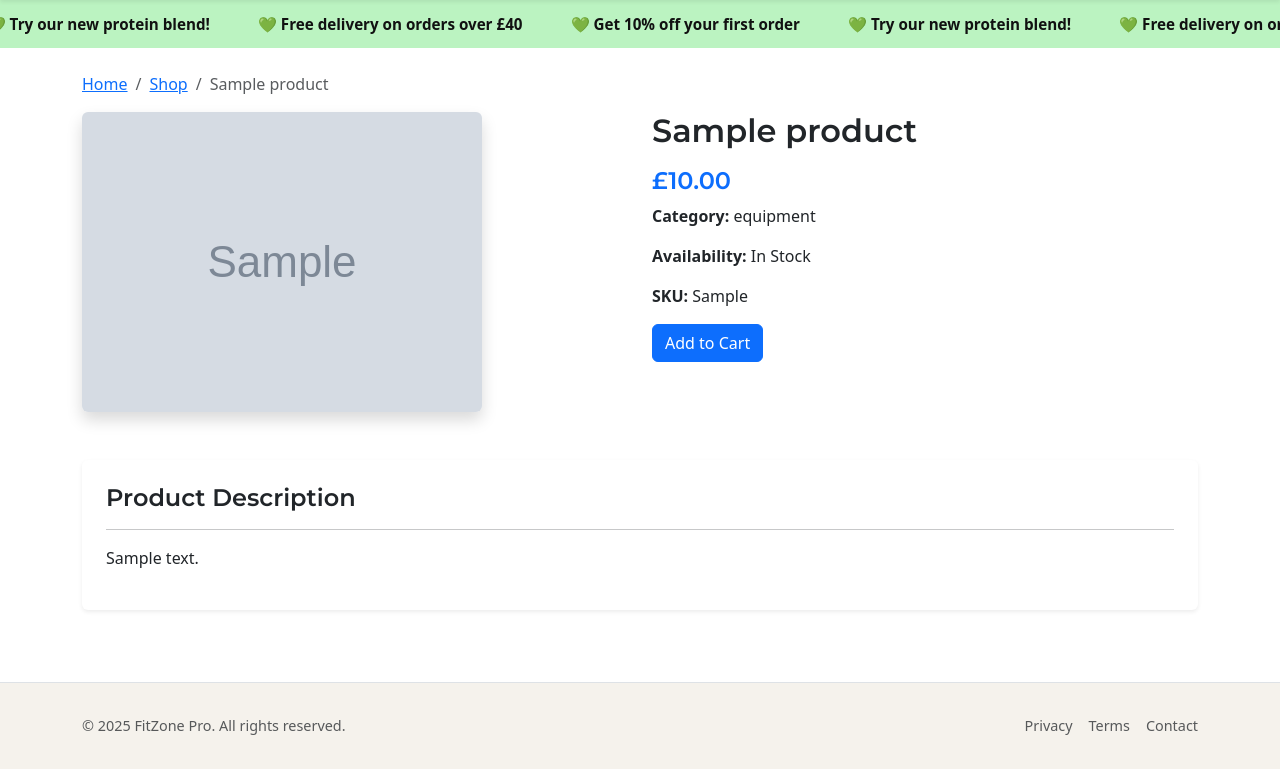
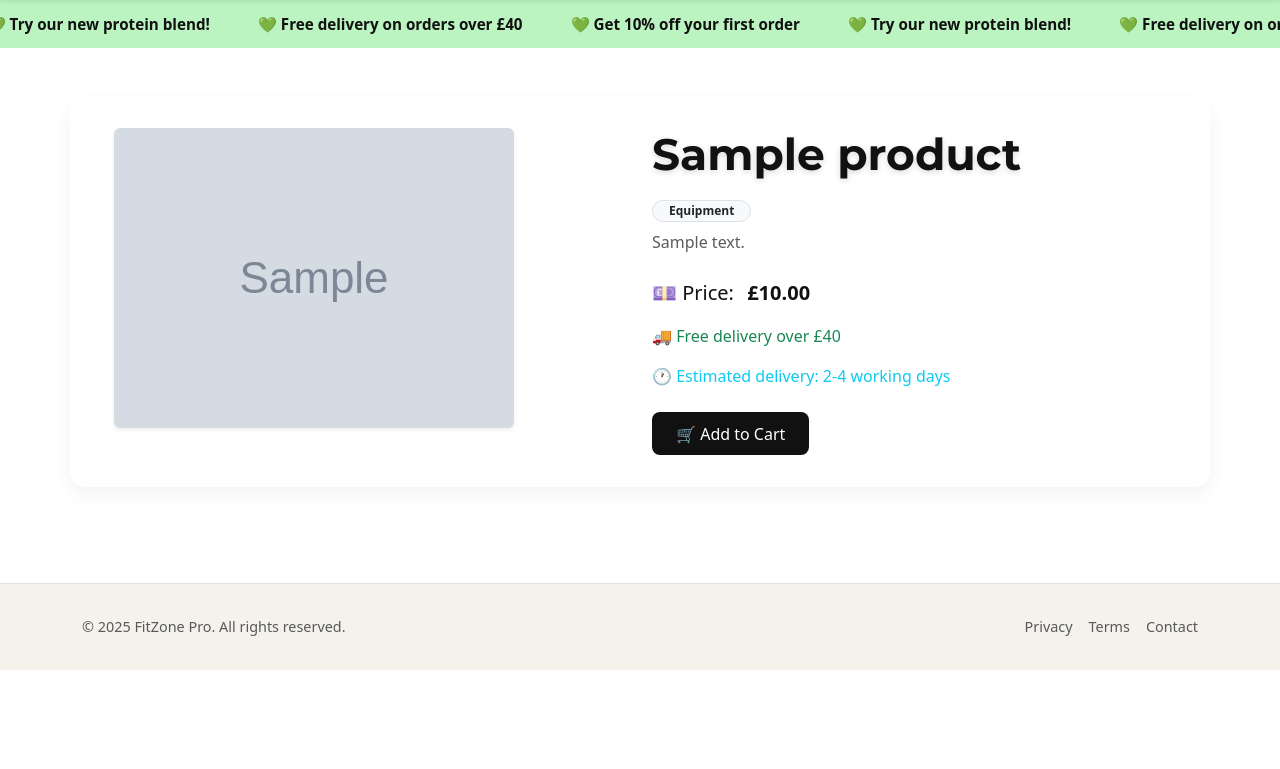
Before and after one commit to Danut89/Milestone-Project-4, a Django app: page /shop/1/ in a window 1280 px wide. Shown: the part 79-848 px from the top of the page. After the commit the page ends 749 px from the top, so only its background shows below. Run offline with Django 5.2, Linux system fonts and the light colour scheme; tables that the repository leaves empty hold one stand-in row (values such as "Sample post"); grey boxes marked "Sample" are stand-in pictures.

Commit message:
Enhance product detail page layout, add styling, and improve UX elements

```diff
--- a/shop/templates/shop/product_detail.html
+++ b/shop/templates/shop/product_detail.html
@@ -4,84 +4,42 @@
 {% block title %}{{ product.name }}{% endblock %}
 
 {% block content %}
-<div class="container py-4">
-  <!-- 🔙 Breadcrumb -->
-  <nav aria-label="breadcrumb">
-    <ol class="breadcrumb">
-      <li class="breadcrumb-item"><a href="{% url 'home' %}">Home</a></li>
-      <li class="breadcrumb-item"><a href="{% url 'all_products' %}">Shop</a></li>
-      <li class="breadcrumb-item active" aria-current="page">{{ product.name }}</li>
-    </ol>
-  </nav>
+<section class="container py-5">
+  <div class="row justify-content-center align-items-start product-detail-card">
 
-  <!-- 🛍 Product Info -->
-  <div class="row align-items-start mb-5">
+    <!-- 🖼 Product Image -->
+    <div class="col-md-6 mb-4 mb-md-0">
+      <figure>
+        <img src="{{ product.image.url }}" alt="{{ product.name }}" class="img-fluid rounded shadow-sm">
+        <figcaption class="visually-hidden">{{ product.name }}</figcaption>
+      </figure>
+    </div>
+
+    <!-- 📦 Product Info -->
     <div class="col-md-6">
-      {% if product.image %}
-        <img src="{{ product.image.url }}" class="img-fluid rounded shadow" alt="{{ product.name }}">
-      {% endif %}
-    </div>
-    <div class="col-md-6">
-      <h2 class="mb-3">{{ product.name }}</h2>
-      <p class="text-muted">{{ product.short_description }}</p>
+      <header class="mb-4">
+        <h1 class="hero-title">{{ product.name }}</h1>
+        <p class="badge bg-light text-dark px-3 py-1 border rounded-pill mb-2">
+          {{ product.category|title }}
+        </p>
+        <p class="text-muted">{{ product.description }}</p>
+      </header>
 
-      <h4 class="text-primary">£{{ product.price }}</h4>
-      <p><strong>Category:</strong> {{ product.category }}</p>
-      <p><strong>Availability:</strong> In Stock</p>
-      <p><strong>SKU:</strong> {{ product.sku }}</p>
+      <div class="product-meta mb-3">
+        <p class="shop-price fs-5">
+          <span class="me-2">💷 Price:</span>
+          <strong>£{{ product.price }}</strong>
+        </p>
+        <p class="text-success">🚚 Free delivery over £40</p>
+        <p class="text-info">🕐 Estimated delivery: 2-4 working days</p>
+      </div>
 
-      <!--  Add to cart button -->
-      <form method="post" action="{% url 'add_to_cart' product.id %}">
+      <!-- 🛒 Add to Cart Form -->
+      <form action="{% url 'add_to_cart' product.id %}" method="post" class="mt-4">
         {% csrf_token %}
-        <button type="submit" class="btn btn-primary">
-          <i class="bi bi-cart-plus"></i> Add to Cart
-        </button>
+        <button type="submit" class="shop-btn">🛒 Add to Cart</button>
       </form>
-
-
-      {% if user.is_staff %}
-      <!--  Admin Controls -->
-      <div class="mt-3">
-        <a href="{% url 'edit_product' product.id %}" class="btn btn-sm btn-warning me-2">Edit</a>
-
-        <!-- 🗑️ Delete Button (triggers modal) -->
-        <button class="btn btn-danger" data-bs-toggle="modal" data-bs-target="#deleteModal">
-          Delete
-        </button>
-      </div>
-      {% endif %}
     </div>
   </div>
-
-  <!-- 📄 Full Description -->
-  <div class="bg-white p-4 rounded shadow-sm">
-    <h4>Product Description</h4>
-    <hr>
-    <p>{{ product.description|linebreaks }}</p>
-  </div>
-</div>
-
-<!-- 🧼 Delete Confirmation Modal -->
-<div class="modal fade" id="deleteModal" tabindex="-1" aria-labelledby="deleteModalLabel" aria-hidden="true">
-  <div class="modal-dialog">
-    <div class="modal-content shadow">
-      <div class="modal-header">
-        <h5 class="modal-title" id="deleteModalLabel">Confirm Delete</h5>
-        <button type="button" class="btn-close" data-bs-dismiss="modal" aria-label="Close"></button>
-      </div>
-      <div class="modal-body">
-        Are you sure you want to delete this product? This action cannot be undone.
-      </div>
-      <div class="modal-footer">
-        <form method="POST" action="{% url 'delete_product' product.pk %}">
-          {% csrf_token %}
-          <button type="button" class="btn btn-secondary" data-bs-dismiss="modal">Cancel</button>
-          <button type="submit" class="btn btn-danger">Yes, Delete</button>
-        </form>
-      </div>
-    </div>
-  </div>
-</div>
-
-
+</section>
 {% endblock %}
--- /dev/null
+++ b/static/css/shop.css
@@ -0,0 +1,25 @@
+.product-detail-card {
+  background-color: #fff;
+  border-radius: 1rem;
+  padding: 2rem;
+  box-shadow: 0 8px 20px rgba(0, 0, 0, 0.05);
+}
+
+.shop-price {
+  font-size: 1.2rem;
+  color: var(--primary-color);
+}
+
+.shop-btn {
+  background-color: var(--primary-color);
+  color: white;
+  border: none;
+  padding: 0.6rem 1.5rem;
+  font-weight: 500;
+  border-radius: 0.5rem;
+  transition: background-color 0.3s ease;
+}
+
+.shop-btn:hover {
+  background-color: var(--accent-color);
+}
--- a/templates/base.html
+++ b/templates/base.html
@@ -12,6 +12,7 @@
   <!-- ✅ Custom Stylesheets -->
   <link rel="stylesheet" href="{% static 'css/index.css' %}">
   <link rel="stylesheet" href="{% static 'css/nutrition.css' %}">
+  <link rel="stylesheet" href="{% static 'css/shop.css' %}">
 
   <!-- ✅ Font Awesome for Icons -->
   <link rel="stylesheet" href="https://cdnjs.cloudflare.com/ajax/libs/font-awesome/6.5.0/css/all.min.css">
```
Also changed, not shown: shop/templates/shop/category_products.html (+9 -11 lines).
